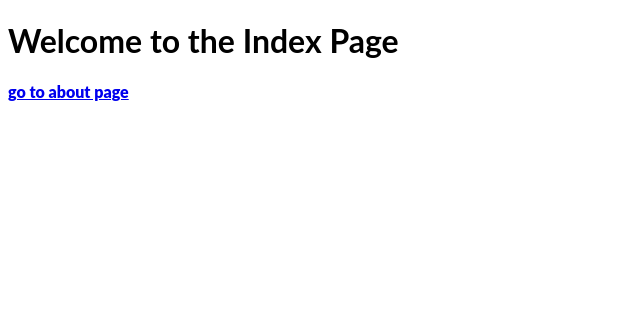
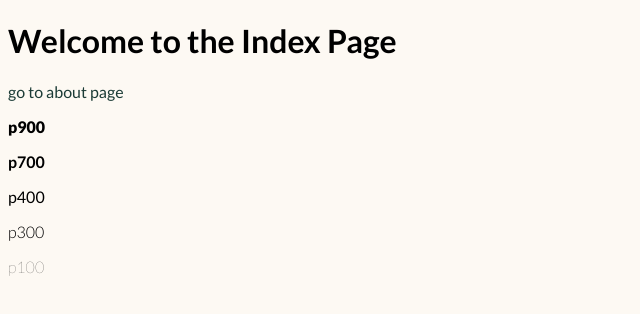
Before and after one commit to Ahureau/dafnabyoga, a website built with webpack: page src/index.html in a window 1280 px wide. Shown: the whole page, without its empty margins (0-640 px from the left). Built offline with nearby package versions, Linux system fonts and the light colour scheme.

Commit message:
From file-loader to asset resources
Didn't realize this was a problem and it made fonts not work as expected.
Fonts now work as they should.

```diff
--- a/package.json
+++ b/package.json
@@ -6,7 +6,7 @@
   "scripts": {
     "test": "echo \"Error: no test specified\" && exit 1",
     "build": "webpack --mode production",
-    "start": "webpack serve --mode development --open",
+    "start": "webpack serve --mode development --open-app-name 'google-chrome'",
     "lint": "eslint src",
     "deploy": "gh-pages -d dist"
   },
--- a/src/index.html
+++ b/src/index.html
@@ -7,6 +7,11 @@
   </head>
   <body>
     <h1>Welcome to the Index Page</h1>
-    <a href="about.html">go to about page</a>
+    <a href="about.html" class="headerLink">go to about page</a>
+    <p class="p900">p900</p>
+    <p class="p700">p700</p>
+    <p class="p400">p400</p>
+    <p class="p300">p300</p>
+    <p class="p100">p100</p>
   </body>
 </html>
--- a/src/styles/main.css
+++ b/src/styles/main.css
@@ -1,72 +1,72 @@
 
 @font-face {
   font-family: 'Lato';
-  src: url('../fonts/Lato-ThinItalic.ttf') format('ttf');
+  src: url('../fonts/Lato-ThinItalic.ttf') format('truetype');
   font-weight: 100;
   font-style: italic;
 }
 
 @font-face {
   font-family: 'Lato';
-  src: url('../fonts/Lato-Thin.ttf') format('ttf');
+  src: url('../fonts/Lato-Thin.ttf') format('truetype');
   font-weight: 100;
   font-style: normal;
 }
 
 @font-face {
   font-family: 'Lato';
-  src: url('../fonts/Lato-Light.ttf') format('ttf');
+  src: url('../fonts/Lato-Light.ttf') format('truetype');
   font-weight: 300;
   font-style: normal;
 }
 
 @font-face {
   font-family: 'Lato';
-  src: url('../fonts/Lato-LightItalic.ttf') format('ttf');
+  src: url('../fonts/Lato-LightItalic.ttf') format('truetype');
   font-weight: 300;
   font-style: italic;
 }
 
 @font-face {
   font-family: 'Lato';
-  src: url('../fonts/Lato-Regular.ttf') format('ttf');
+  src: url('../fonts/Lato-Regular.ttf') format('truetype');
   font-weight: 400;
   font-style: normal;
 }
 
 @font-face {
   font-family: 'Lato';
-  src: url('../fonts/Lato-Italic.ttf') format('ttf');
+  src: url('../fonts/Lato-Italic.ttf') format('truetype');
   font-weight: 400;
   font-style: italic;
 }
 
 @font-face {
   font-family: 'Lato';
-  src: url('../fonts/Lato-Bold.ttf') format('ttf');
+  src: url('../fonts/Lato-Bold.ttf') format('truetype');
   font-weight: 700;
   font-style: normal;
 }
 
 @font-face {
   font-family: 'Lato';
-  src: url('../fonts/Lato-BoldItalic.ttf') format('ttf');
+  src: url('../fonts/Lato-BoldItalic.ttf') format('truetype');
   font-weight: 700;
   font-style: italic;
 }
 
 @font-face {
   font-family: 'Lato';
-  src: url('../fonts/Lato-Black.ttf') format('ttf');
+  src: url('../fonts/Lato-Black.ttf') format('truetype');
   font-weight: 900;
   font-style: normal;
 }
 
 @font-face {
   font-family: 'Lato';
-  src: url('../fonts/Lato-Bold.ttf') format('ttf');
+  src: url('../fonts/Lato-BlackItalic.ttf') format('truetype');
   font-weight: 900;
-  font-style: normal;
+  font-style: italic;
 }
 
 :root {
@@ -77,6 +77,28 @@
 }
 
 body {
-  font-family: "Lato", Arial, sans-serif;
+  font-family: 'Lato', Arial, sans-serif;
+  /* font-weight: 700; */
+  background-color: var(--lightBeige);
+}
+
+.headerLink {
+  text-decoration: none;
+  color: var(--darkGreen);
+}
+
+.p900 {
   font-weight: 900;
 }
+.p700 {
+  font-weight: 700;
+}
+.p400 {
+  font-weight: 400;
+}
+.p300 {
+  font-weight: 300;
+}
+.p100 {
+  font-weight: 100;
+}
--- a/webpack.config.js
+++ b/webpack.config.js
@@ -20,27 +20,17 @@ module.exports = {
       },
       {
         test: /\.(png|jpg|gif|svg)$/,
-        use: [
-          {
-            loader: "file-loader",
-            options: {
-              name: "[name].[ext]",
-              outputPath: "images/",
-            },
-          },
-        ],
+        type: 'asset/resource',
+        generator: {
+          filename: 'images/[name][ext]',
+        },
       },
       {
         test: /\.(woff|woff2|eot|ttf|otf)$/,
-        use: [
-          {
-            loader: "file-loader",
-            options: {
-              name: "[name].[ext]",
-              outputPath: "fonts/",
-            },
-          },
-        ],
+        type: 'asset/resource',
+        generator: {
+          filename: 'fonts/[name][ext]',
+        },
       },
     ],
   },
@@ -87,6 +77,11 @@ module.exports = {
     static: path.join(__dirname, "dist"),
     compress: true,
     port: 9000,
-    open: true,
+    open: {
+      app: {
+        name: 'google-chrome',
+      },
+    },
+    hot: true,
   },
 };
```
Also changed, not shown: dist/fonts/Lato-Black.ttf (added), dist/fonts/Lato-BlackItalic.ttf (added), dist/fonts/Lato-Bold.ttf (added), dist/fonts/Lato-BoldItalic.ttf (added), dist/fonts/Lato-Italic.ttf (added), dist/fonts/Lato-Light.ttf (added), dist/fonts/Lato-LightItalic.ttf (added), dist/fonts/Lato-Regular.ttf (added), dist/fonts/Lato-Thin.ttf (added), dist/fonts/Lato-ThinItalic.ttf (added), dist/index.html, dist/main.css.
